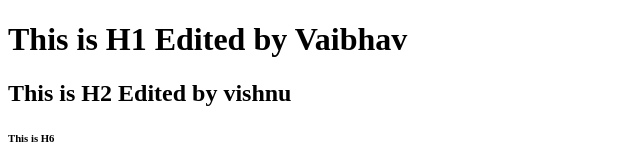
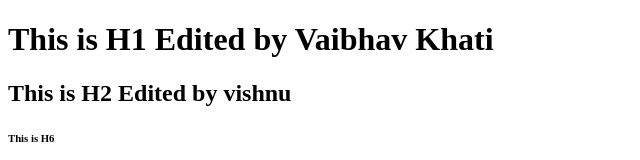
Before and after one commit to shakirshakeelzargar/html-css-training, a plain HTML site: page Shakir/index.html in a window 1280 px wide. Shown: the top 160 px of the page, without its empty margins (0-640 px from the left). Drawn offline with Linux system fonts and the light colour scheme.

Commit message:
changed by Vishnu & Vaibhav

```diff
--- a/Shakir/index.html
+++ b/Shakir/index.html
@@ -8,7 +8,7 @@
     <title>This is edited from a new branch</title>
   </head>
   <body>
-    <h1>This is H1 Edited by Vaibhav</h1>
+    <h1>This is H1 Edited by Vaibhav Khati</h1>
     <h2>This is H2 Edited by vishnu</h2>
     <h6>This is H6</h6>
     <p>This is a paragraph</p>
```
